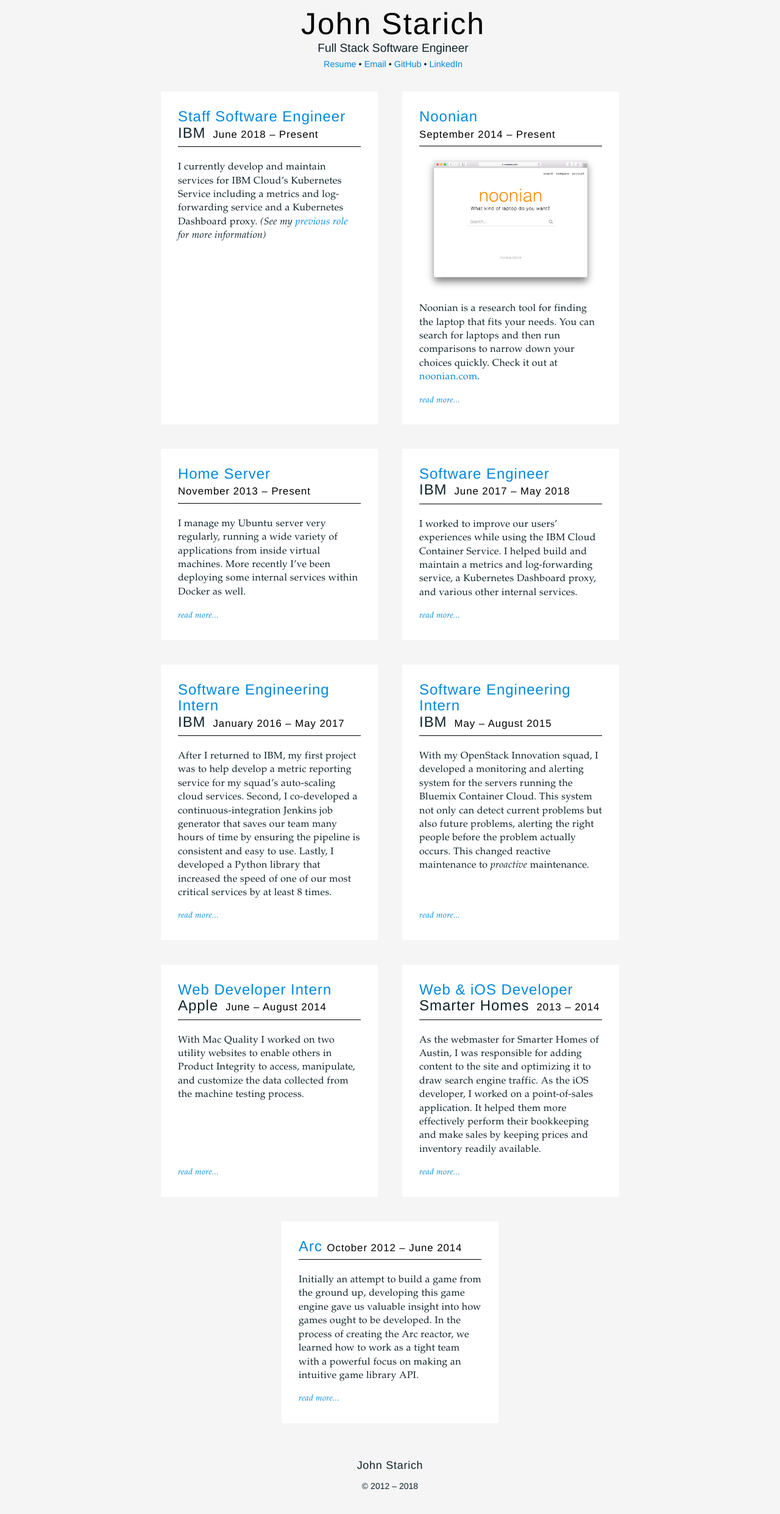
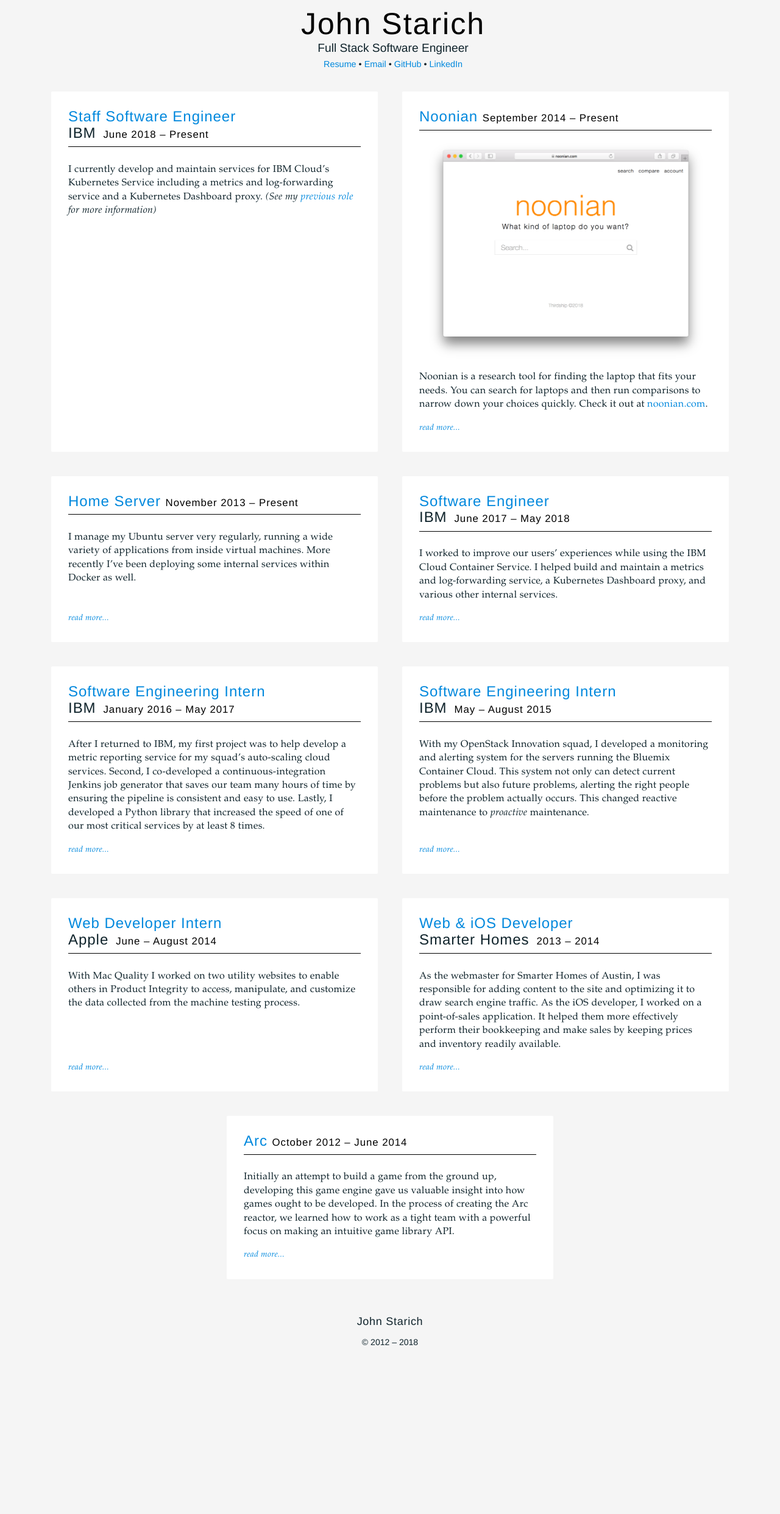
Before and after one commit to JohnStarich/johnstarich.github.io, a Jekyll site: the page built from index.html, in a window 1280 px wide. Shown: the whole page at 61% size. Built offline with Jekyll 4.4.1, drawn with Linux system fonts in a browser that asks for light colours; after the commit the page ends 2247 px from its top, so only the background shows below that.

Commit message:
Switch to 30-50em widths for better reading

```diff
--- a/_sass/base.scss
+++ b/_sass/base.scss
@@ -131,6 +131,8 @@ article {
     border-radius: 2px;
     text-align: left;
     background-color: $article-background;
+    max-width: 40em;
+
     @media print {
         background: none;
         border: none;
--- a/_sass/responsive.scss
+++ b/_sass/responsive.scss
@@ -1,26 +1,15 @@
 section {
-    max-width: 980px;
+    $section-width: 1200px;
+    max-width: $section-width;
 
     @media screen {
-        @media (max-width: 980px) {
+        @media (max-width: $section-width) {
             width: 100%;
         }
 
-        @media (min-width: 900px) {
-            > .skill {
-                width: 40%;
-            }
-        }
-
-        @media (max-width: 900px) and (min-width: 800px) {
-            > .skill {
-                width: 60%;
-            }
-        }
-
-        @media (min-width: 800px) {
+        @media (min-width: $section-width) {
             article:not(:only-child) {
-                max-width: 300px;
+                max-width: 30em;
                 .company:before {
                     content: "\a";
                     white-space: pre;
@@ -29,7 +18,7 @@ section {
         }
 
         article {
-            @media (max-width: 550px) {
+            @media (max-width: 44em) {
                 .company:before {
                     content: "\a";
                     white-space: pre;
```
